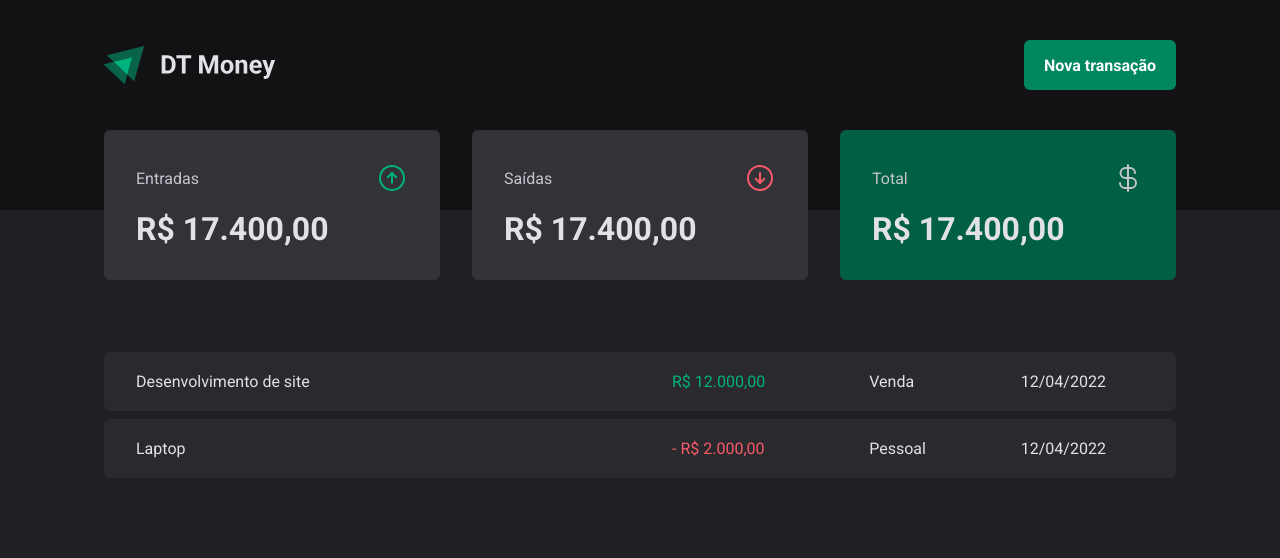
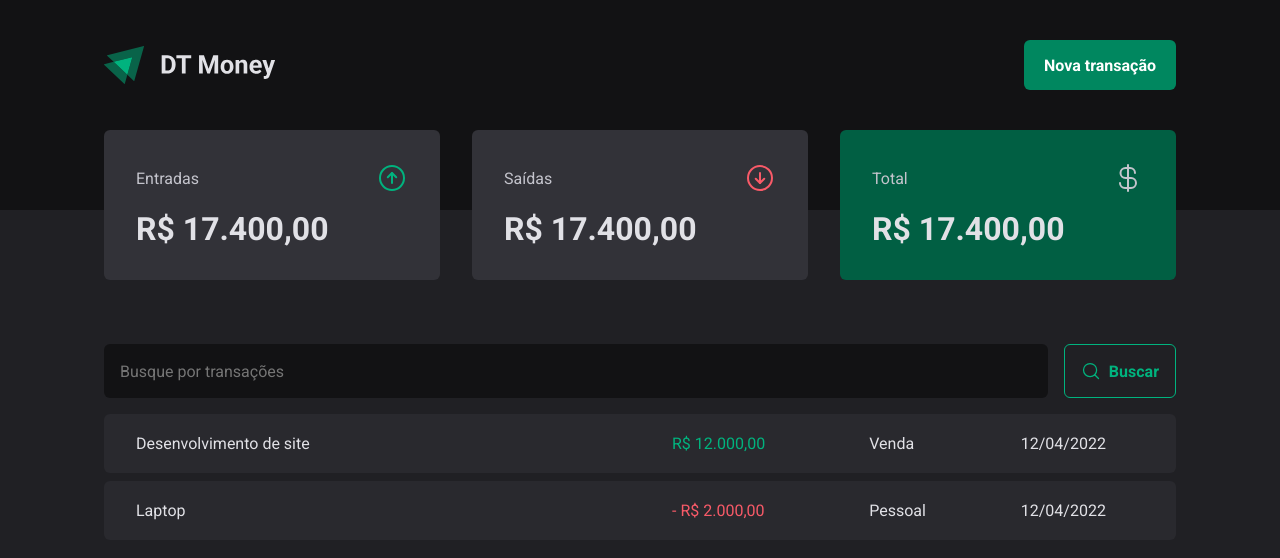
Before and after one commit to igorct1/03-ignite-dt-money, a React (Vite) app: page / in a window 1280 px wide. Shown: the top 558 px of the page. Built offline with nearby package versions, Linux system fonts and the light colour scheme.

Commit message:
feat: searchform component

```diff
--- /dev/null
+++ b/src/pages/Transactions/components/SearchForm/index.tsx
@@ -0,0 +1,13 @@
+import { SerachFormContainer } from './styles'
+import { MagnifyingGlass } from 'phosphor-react'
+export function SearchForm() {
+  return (
+    <SerachFormContainer>
+      <input type="text" placeholder="Busque por transações" />
+      <button type="submit">
+        <MagnifyingGlass size={20} />
+        Buscar
+      </button>
+    </SerachFormContainer>
+  )
+}
--- /dev/null
+++ b/src/pages/Transactions/components/SearchForm/styles.ts
@@ -0,0 +1,42 @@
+import { styled } from 'styled-components'
+
+export const SerachFormContainer = styled.form`
+  display: flex;
+  gap: 1rem;
+
+  input {
+    flex: 1;
+    border-radius: 6px;
+    border: 0;
+    background: ${({ theme }) => theme['gray-900']};
+    color: ${({ theme }) => theme['gray-300']};
+    padding: 1rem;
+  }
+
+  &::placeholder {
+    color: ${({ theme }) => theme['gray-500']};
+  }
+
+  button {
+    display: flex;
+    align-items: center;
+    gap: 0.5rem;
+
+    border: 0;
+    padding: 1rem;
+    background: transparent;
+    border: 1px solid ${({ theme }) => theme['green-300']};
+    color: ${({ theme }) => theme['green-300']};
+    font-weight: bold;
+    border-radius: 6px;
+
+    cursor: pointer;
+
+    &:hover {
+      background: ${({ theme }) => theme['green-500']};
+      border: 1px solid ${({ theme }) => theme['green-500']};
+      color: ${({ theme }) => theme.white};
+      transition: all 0.2s;
+    }
+  }
+`
--- a/src/pages/Transactions/index.tsx
+++ b/src/pages/Transactions/index.tsx
@@ -1,5 +1,6 @@
 import { Header } from '../../components/Header'
 import { Summary } from '../../components/Summary'
+import { SearchForm } from './components/SearchForm'
 import {
   PriceHighlight,
   TransactionsContainer,
@@ -13,6 +14,8 @@ export function Transactions() {
       <Summary />
 
       <TransactionsContainer>
+        <SearchForm />
+
         <TransactionsTable>
           <tbody>
             <tr>
--- a/src/pages/Transactions/styles.ts
+++ b/src/pages/Transactions/styles.ts
@@ -11,7 +11,7 @@ export const TransactionsTable = styled.table`
   width: 100%;
   border-collapse: separete;
   border-spacing: 0 0.5rem;
-  /* margin-top: 0.5rem; */
+  margin-top: 0.5rem;
 
   td {
     padding: 1.25rem 2rem;
```
